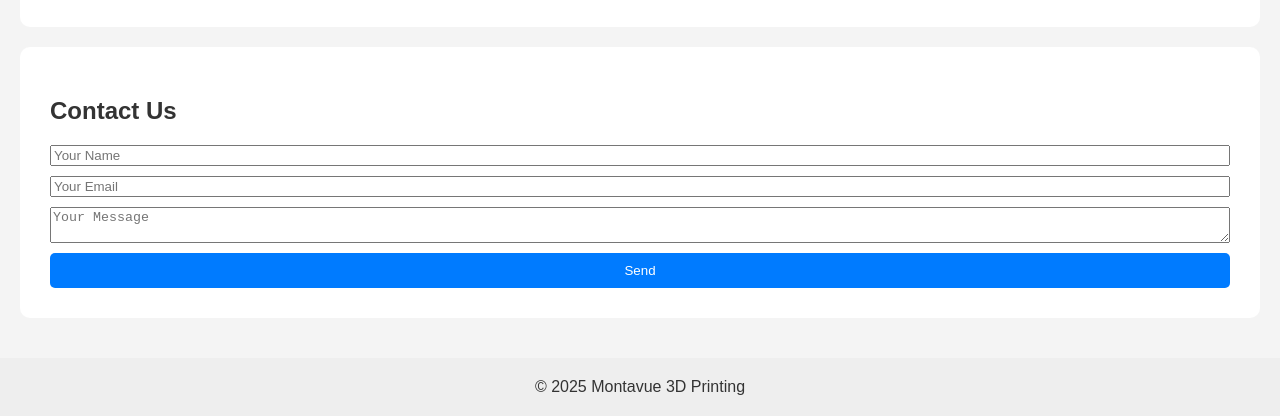
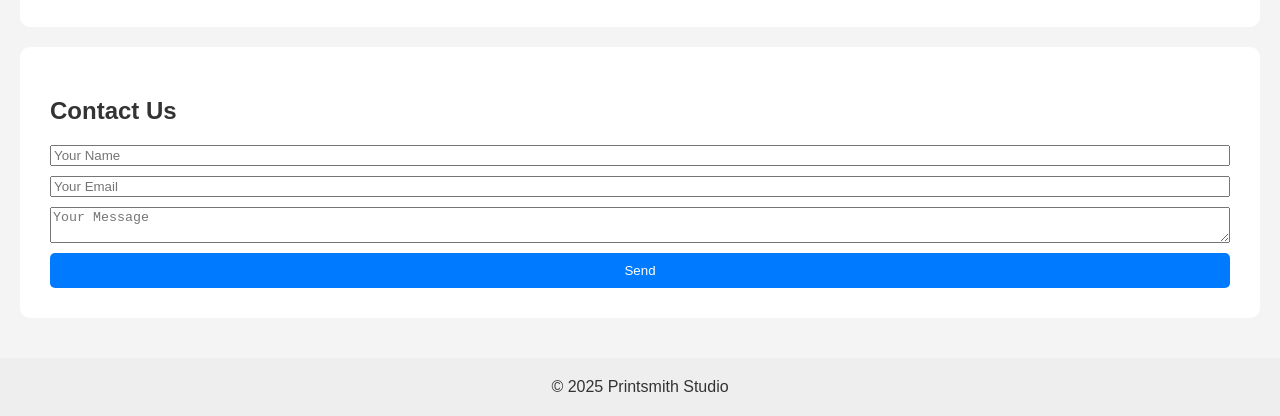
Before and after one commit to printsmithllc/printsmithstudio, a plain HTML site: page index.html in a window 1280 px wide. Shown: the part 688-1104 px from the top of the page. Drawn offline with Linux system fonts and the light colour scheme.

Commit message:
Update index.html

```diff
--- a/index.html
+++ b/index.html
@@ -45,7 +45,7 @@
   </section>
 
   <footer>
-    &copy; 2025 Montavue 3D Printing
+    &copy; 2025 Printsmith Studio
   </footer>
 </body>
 </html>
```
